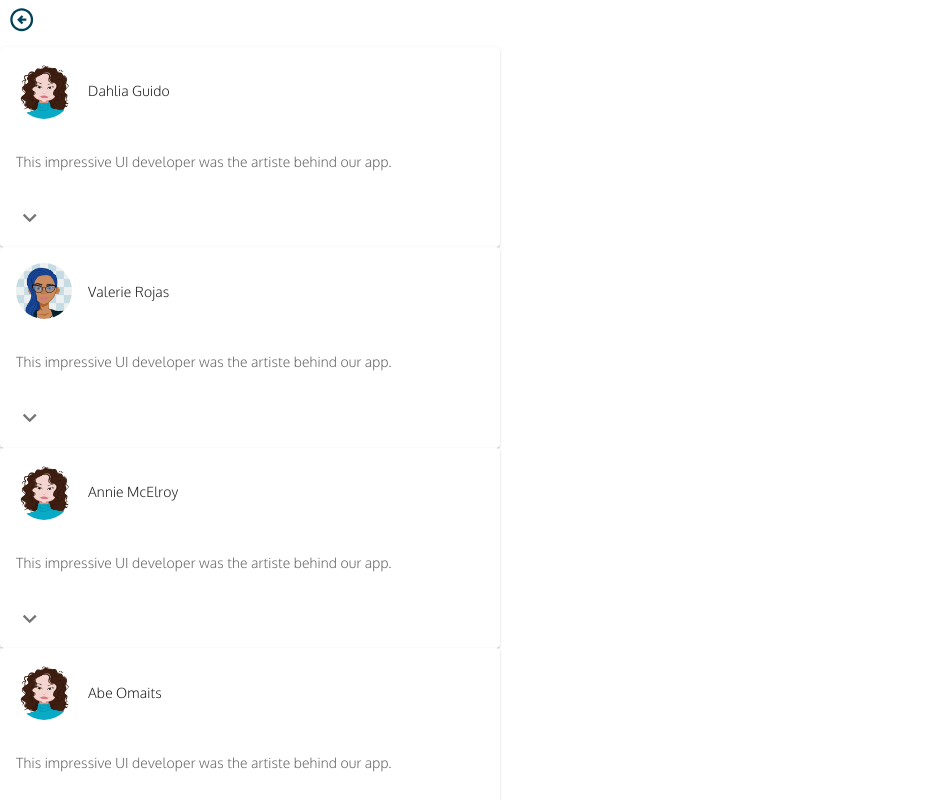
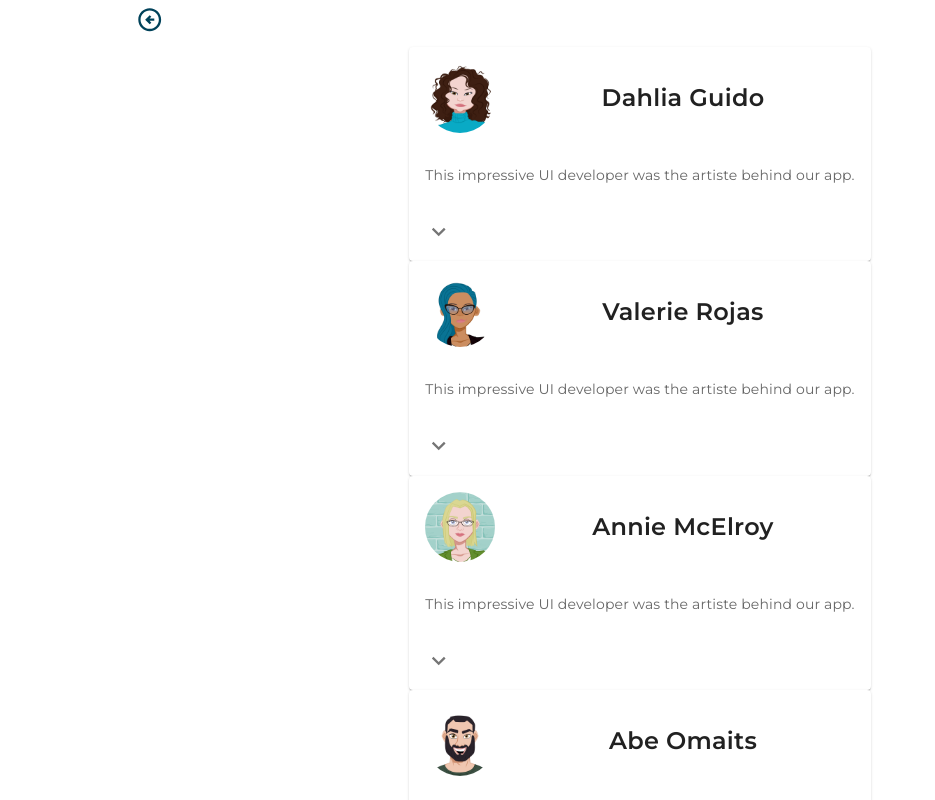
Before and after one commit to Annie-McElroy/the-village, a React (Create React App) app in the folder client/: page /about in a window 1280 px wide. Shown: the top 800 px of the page, without its empty margins (0-935 px from the left). Built offline with nearby package versions, Linux system fonts and the light colour scheme; a web font is replaced by a local one.

Commit message:
re-pushing lost changes

```diff
--- a/client/src/App.css
+++ b/client/src/App.css
@@ -113,7 +113,6 @@
   display: flex;
   justify-content: center;
   flex-direction: column;
-  justify-content: center;
   width: 80%;
   margin: auto;
   text-align: center;
--- a/client/src/components/TeamMember/index.js
+++ b/client/src/components/TeamMember/index.js
@@ -8,6 +8,8 @@ import Avatar from '@mui/material/Avatar';
 import IconButton from '@mui/material/IconButton';
 import Typography from '@mui/material/Typography';
 import ExpandMoreIcon from '@mui/icons-material/ExpandMore';
+import Grid from '@mui/material/Grid';
+import '../../pages/styles/style.css';
 
 export default function TeamMember(props) {
   const [expanded, setExpanded] = React.useState(false);
@@ -16,21 +18,32 @@ export default function TeamMember(props) {
     setExpanded(!expanded);
   };
 
+
   return (
+    <Grid
+  container
+  spacing={0}
+  direction="column"
+  alignItems="center"
+  justifyContent="center"
+  >
+  <Grid item large={1}>
     <Card sx={{ maxWidth: 500}}>
       <CardHeader
         avatar={
           <Avatar
-            alt="User Avatar"
+          alt="User Avatar"
             src={props.avatarSrc} // Use the prop for the avatar source
-            sx={{ width: 56, height: 56 }}
+            sx={{ width: 70, height: 70 }}
           />
         }
+
         title={props.title} // Use the prop for the title
-      />
+
+        />
       <CardContent>
         <Typography variant="body2" color="text.secondary">
-          {props.description} {/* Use the prop for the description */}
+        {props.description} {/* Use the prop for the description */}
         </Typography>
       </CardContent>
       <CardActions disableSpacing>
@@ -38,7 +51,7 @@ export default function TeamMember(props) {
           onClick={handleExpandClick}
           aria-expanded={expanded}
           aria-label="show more"
-        >
+          >
           <ExpandMoreIcon />
         </IconButton>
       </CardActions>
@@ -51,5 +64,7 @@ export default function TeamMember(props) {
         </CardContent>
       </Collapse>
     </Card>
+  </Grid>
+ </Grid>
   );
 }
--- a/client/src/pages/About.js
+++ b/client/src/pages/About.js
@@ -21,21 +21,21 @@ export default function About() {
       gitHub: 'https://www.github.com'
     },
     {
-      avatarSrc: '/images/gravatar.png',
+      avatarSrc: '/images/avatar-annie.png',
       title: 'Annie McElroy',
       description: 'This impressive UI developer was the artiste behind our app.',
       linkedIn: 'https://www.linkedin.com/in/dahlia-guido/',
       gitHub: 'https://www.github.com'
     },
     {
-      avatarSrc: '/images/gravatar.png',
+      avatarSrc: '/images/avatar-abe.png',
       title: 'Abe Omaits',
       description: 'This impressive UI developer was the artiste behind our app.',
       linkedIn: 'https://www.linkedin.com/in/dahlia-guido/',
       gitHub: 'https://www.github.com'
     },
     {
-      avatarSrc: '/images/gravatar.png',
+      avatarSrc: '/images/kenny.png',
       title: 'Lekendrick McKeller',
       description: 'This impressive UI developer was the artiste behind our app.',
       linkedIn: 'https://www.linkedin.com/in/dahlia-guido/',
@@ -47,7 +47,7 @@ export default function About() {
 
   return (
 
-    <div>
+    <div className='pageFrame'>
       <BackMeUp />
       {cardData.map((data, index) => (
         <TeamMember key={index} {...data} />
--- a/client/src/pages/styles/style.css
+++ b/client/src/pages/styles/style.css
@@ -0,0 +1,13 @@
+/*team member title*/
+
+#root > div > div > div > div > div > div.MuiCardHeader-root.css-185gdzj-MuiCardHeader-root > div.MuiCardHeader-content.css-1qbkelo-MuiCardHeader-content > span {
+    font-family: Montserrat, sans-serif;
+    font-weight: 600;
+    font-size: x-large;
+  }
+
+  #root > div > div > div > div > div > div.MuiCardContent-root.css-46bh2p-MuiCardContent-root > p {
+    font-family: Montserrat, sans-serif;
+    font-weight: 500;
+
+  }
```
Also changed, not shown: client/public/images/AvatarMakerVal.png, client/public/images/kenny.png (added).
